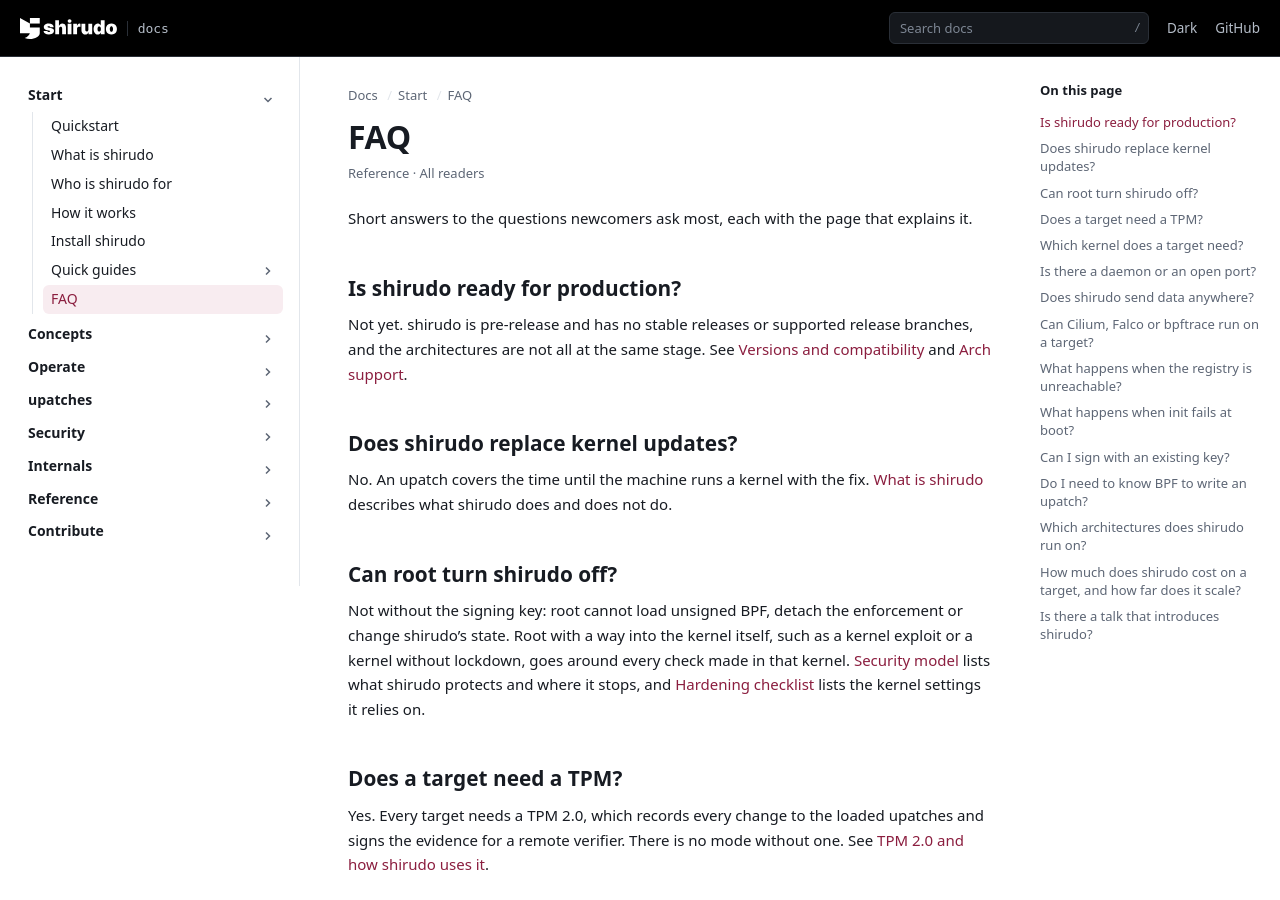
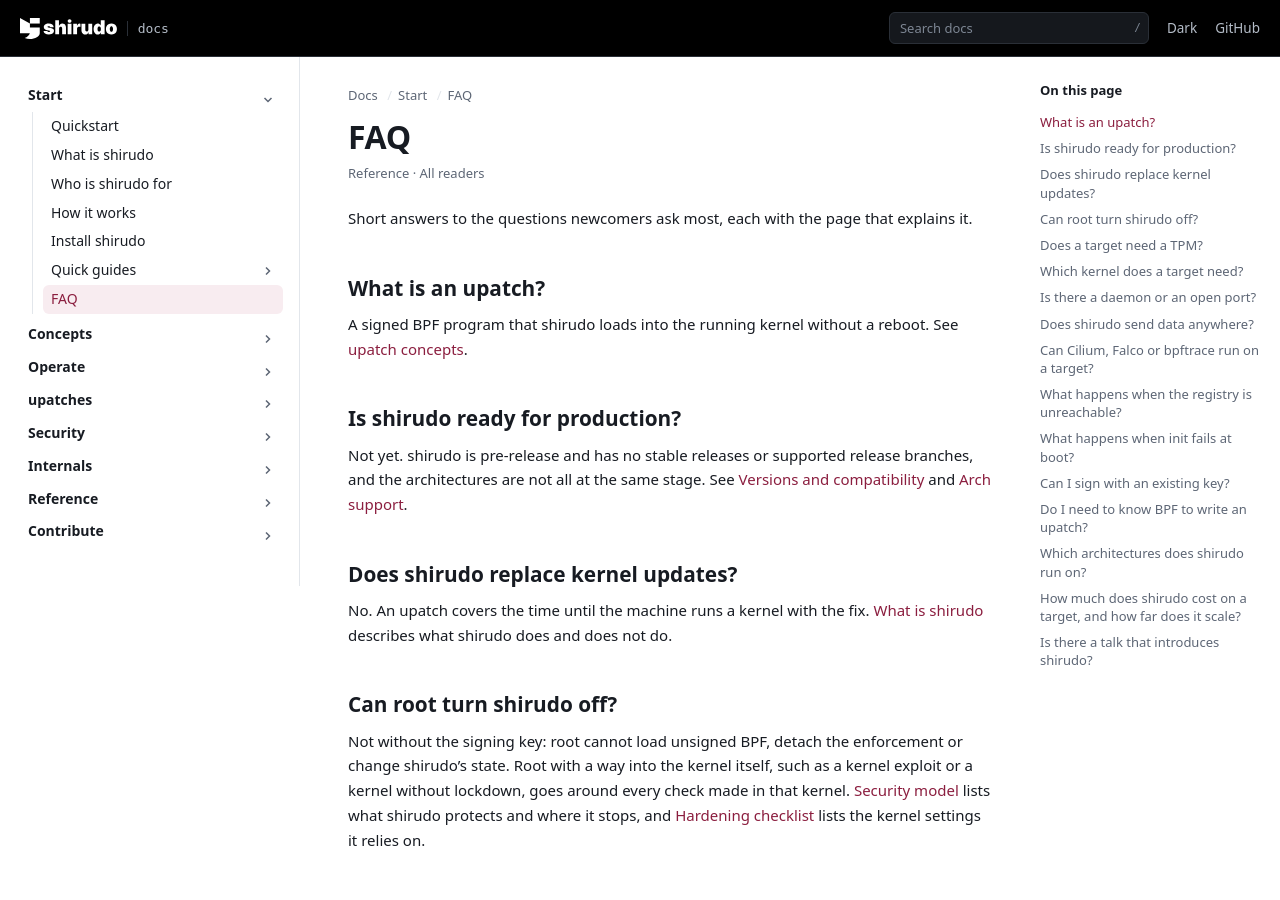
Before and after one commit to AliBashaSY/shirudo, a Sphinx documentation site: the page built from Documentation/start/faq.rst, in a window 1280 px wide and 900 px high. Built offline with Sphinx 7.4.7, drawn with Linux system fonts in a browser that asks for light colours; pages that are not in the unit, such as notebooks, are missing from menus.

Commit message:
docs: add a What is an upatch entry to the FAQ
Add the answer as the first FAQ entry and link the landing page's first
mention of upatches to the upatch concepts page.

Signed-off-by: Jeremy Colvin <jeremy.colvin@isovalent.com>

```diff
--- a/Documentation/index.rst
+++ b/Documentation/index.rst
@@ -11,8 +11,8 @@ shirudo (Japanese シールド, pronounced "shee-roo-doh") means "shield"
 
 shirudo is a BPF-based security platform: Linux targets run only the BPF
 their operator signed, every change is measured into the TPM, and
-functionality ships as signed upatches that targets pull from OCI
-registries.
+functionality ships as signed :doc:`upatches <upatches/learn/concepts>`
+that targets pull from OCI registries.
 
 Use cases
 ---------
--- a/Documentation/start/faq.rst
+++ b/Documentation/start/faq.rst
@@ -10,6 +10,12 @@ FAQ
 
 Short answers to the questions newcomers ask most, each with the page
 that explains it.
+
+What is an upatch?
+------------------
+
+A signed BPF program that shirudo loads into the running kernel without a
+reboot. See :doc:`/upatches/learn/concepts`.
 
 Is shirudo ready for production?
 --------------------------------
```
